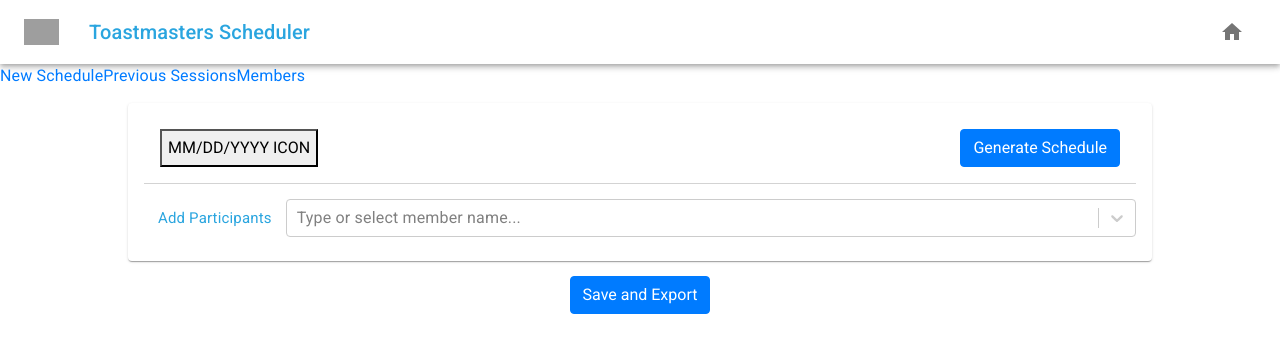
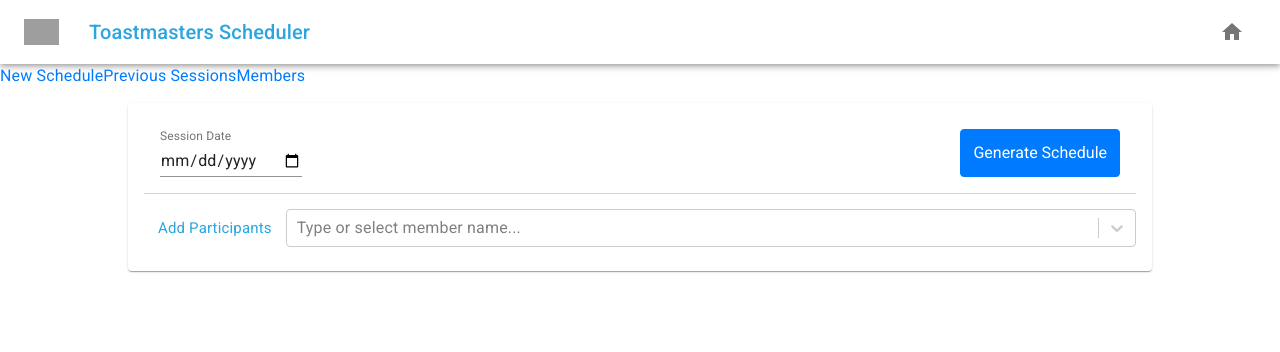
Before and after one commit to eginwong/scheduler-node, a Next.js app: page /workflow/newschedule in a window 1280 px wide. Shown: the top 352 px of the page. Built offline with nearby package versions, Linux system fonts and the light colour scheme; grey boxes are pictures that could not be loaded.

Commit message:
feat: add scheduleDate to display and process

```diff
--- a/pages/workflow/newschedule.js
+++ b/pages/workflow/newschedule.js
@@ -12,6 +12,8 @@
 import Card from "@material-ui/core/Card";
 import CardContent from "@material-ui/core/CardContent";
 import CloseIcon from "@material-ui/icons/Close";
+import TextField from "@material-ui/core/TextField";
+import moment from "moment";
 
 const members = MemberService.GetMembers().map(m =>
   JSON.parse(JSON.stringify(m))
@@ -29,6 +31,7 @@
     this.state = {
       members: membersDto,
       participants: [],
+      scheduleDate: moment(new Date(), "YYYY-M-D"),
       modalOpen: false,
       results: []
     };
@@ -41,6 +44,12 @@
     });
   };
 
+  setScheduleDate = e => {
+    this.setState({
+      scheduleDate: moment(e.target.value, "YYYY-M-D")
+    });
+  }
+
   generateSchedule = () => {
     // validation
     if (this.state.participants.length < roles.length) {
@@ -49,16 +58,19 @@
       this.setState({
         modalOpen: true,
         results: ScheduleService.CreateSchedule(
-          new Date(),
+          this.state.scheduleDate,
           this.state.participants
-        )
-      });
+          )
+        });
     }
   };
 
   handleClose = value => {
-    console.log(value);
     if (value === "SendEmail") {
+    } else if(value === "SaveSession") {
+      this.setState({ modalOpen: false });
+    } else if(value === "SaveHistory") {
+      this.setState({ modalOpen: false });
     } else {
       this.setState({ modalOpen: false });
     }
@@ -82,7 +94,17 @@
           <Card className="participants__search">
             <CardContent>
               <div className="participants__search--header">
-                <button>MM/DD/YYYY ICON</button>
+              <form noValidate>
+              <TextField
+                label="Session Date"
+                type="date"
+                defaultValue={new Date()}
+                InputLabelProps={{
+                  shrink: true,
+                }}
+                onChange={(value) => this.setScheduleDate(value)}
+              />
+            </form>
                 <button
                   className="btn btn-primary"
                   onClick={this.generateSchedule}
@@ -91,6 +113,7 @@
                 </button>
                 <ResultsDialog
                   results={this.state.results}
+                  scheduleDate={this.state.scheduleDate}
                   open={this.state.modalOpen}
                   onClose={this.handleClose}
                 />
@@ -142,12 +165,6 @@
               </table>
             </CardContent>
           </Card>
-          <button
-            className="btn btn-primary"
-            onClick={() => console.log(DatabaseService.Export())}
-          >
-            Save and Export
-          </button>
         </section>
       </Workflow>
     );
--- a/pages/workflow/results.js
+++ b/pages/workflow/results.js
@@ -16,7 +16,11 @@
   const setFullWidth = true;
   const maxWidthDim = "md";
 
-  const { onClose, results, open } = props;
+  const { onClose, results, scheduleDate, open } = props;
+  const DATE_OPTIONS = { year: "numeric", month: "long", day: "numeric" };
+
+  // timezone fix: https://stackoverflow.com/a/14569783
+  const dateType = new Date(scheduleDate);
 
   function handleClose(val) {
     onClose(val);
@@ -31,7 +35,10 @@
       open={open}
     >
       <DialogTitle className="results__title">
-        <span>Proposed Schedule</span>
+        <span>
+          Proposed Schedule for{" "}
+          {dateType.toLocaleDateString("en-US", DATE_OPTIONS)}
+        </span>
         <span>
           <CloseIcon onClick={() => handleClose("Cancel")} />
         </span>
```
